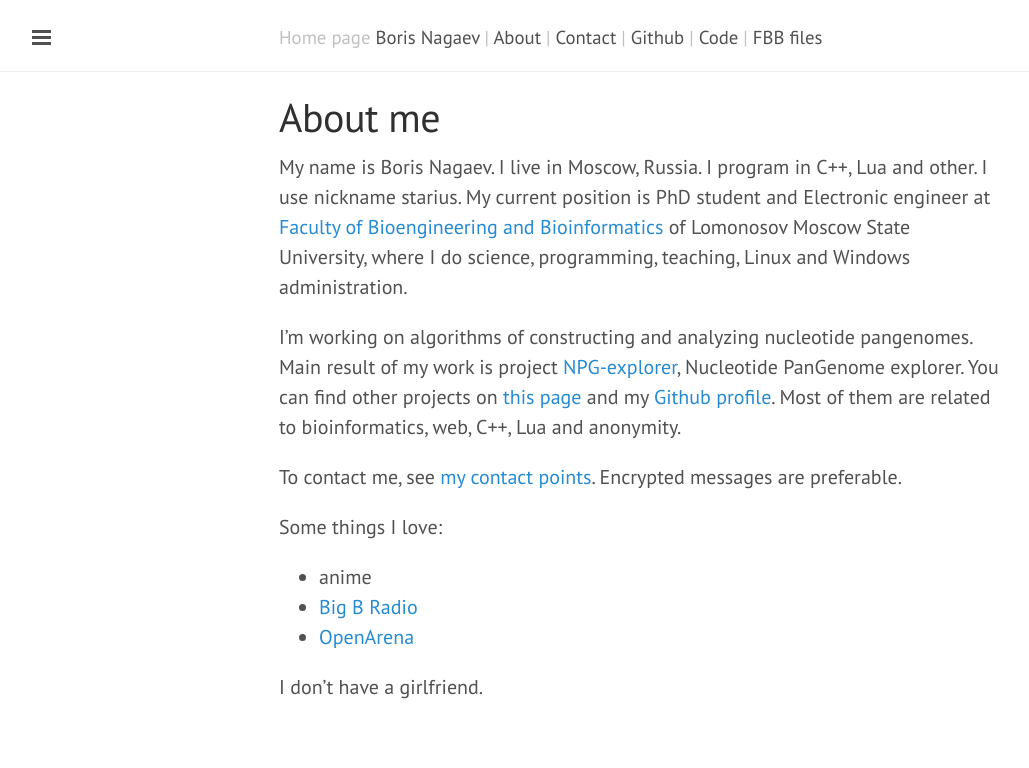
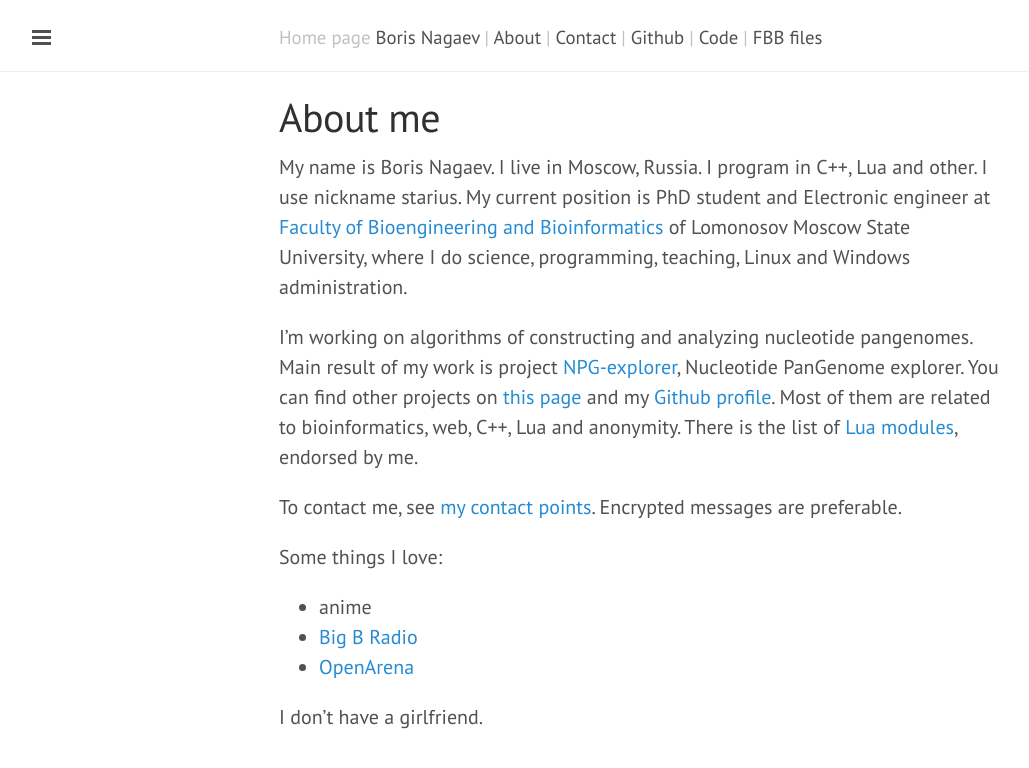
Before and after one commit to starius/starius.github.io, a Jekyll site: the page built from about.md, in a window 1280 px wide. Shown: the top 768 px of the page, without its empty margins (1-1030 px from the left). Built offline with Jekyll 4.4.1, drawn with Linux system fonts in a browser that asks for light colours; Markdown is read by kramdown in place of the engine named in the settings.

Commit message:
add lua-toolbox to about.md

```diff
--- a/about.md
+++ b/about.md
@@ -15,12 +15,14 @@ nucleotide pangenomes. Main result of my work is project
 [NPG-explorer][npge], Nucleotide PanGenome explorer.
 You can find other projects on [this page][code] and my
 [Github profile][github]. Most of them are related to
-bioinformatics, web, C++, Lua and anonymity.
+bioinformatics, web, C++, Lua and anonymity. There is
+the list of [Lua modules][lua-toolbox], endorsed by me.
 
 [fbb]: http://en.fbb.msu.ru/
 [npge]: http://mouse.belozersky.msu.ru/tools/npge.html
 [code]: /code
 [github]: https://github.com/starius/
+[lua-toolbox]: https://lua-toolbox.com/user/129
 
 To contact me, see [my contact points][contact].
 Encrypted messages are preferable.
```
